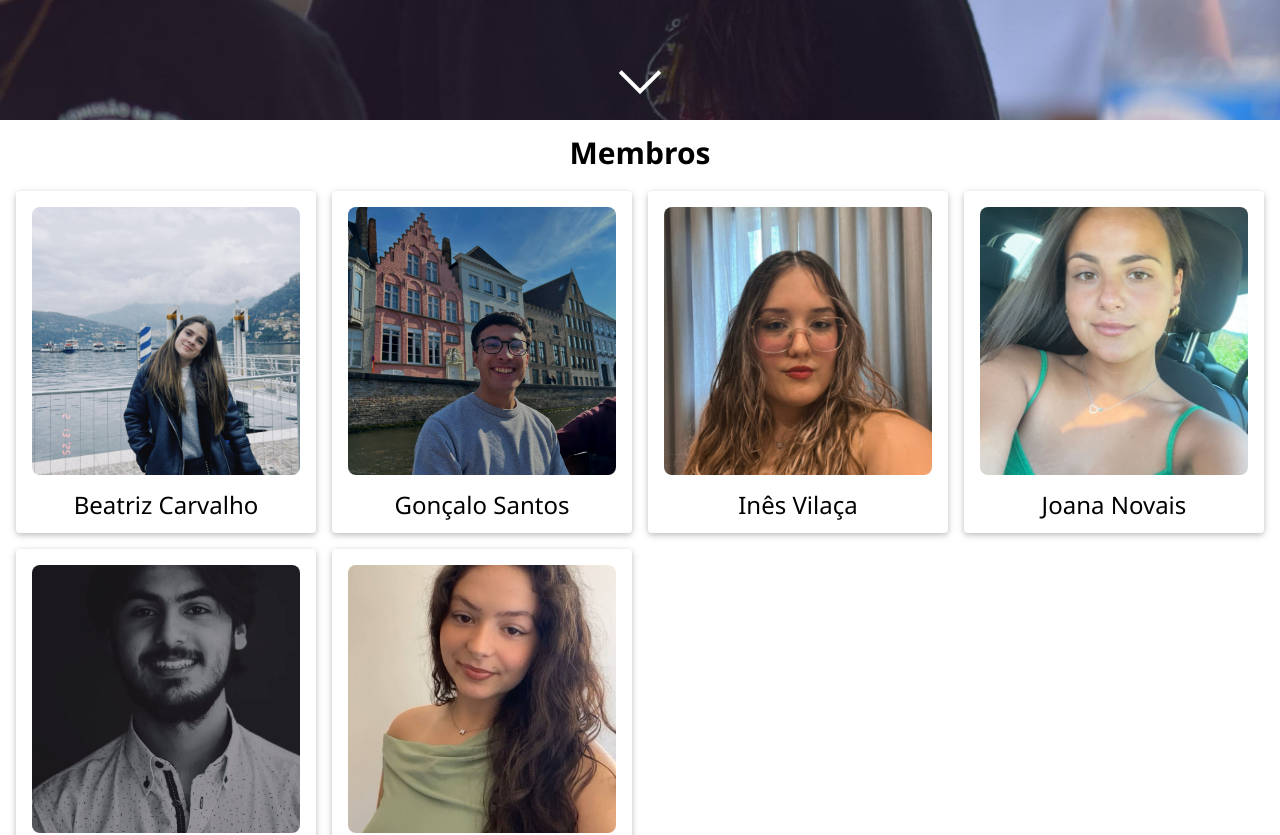
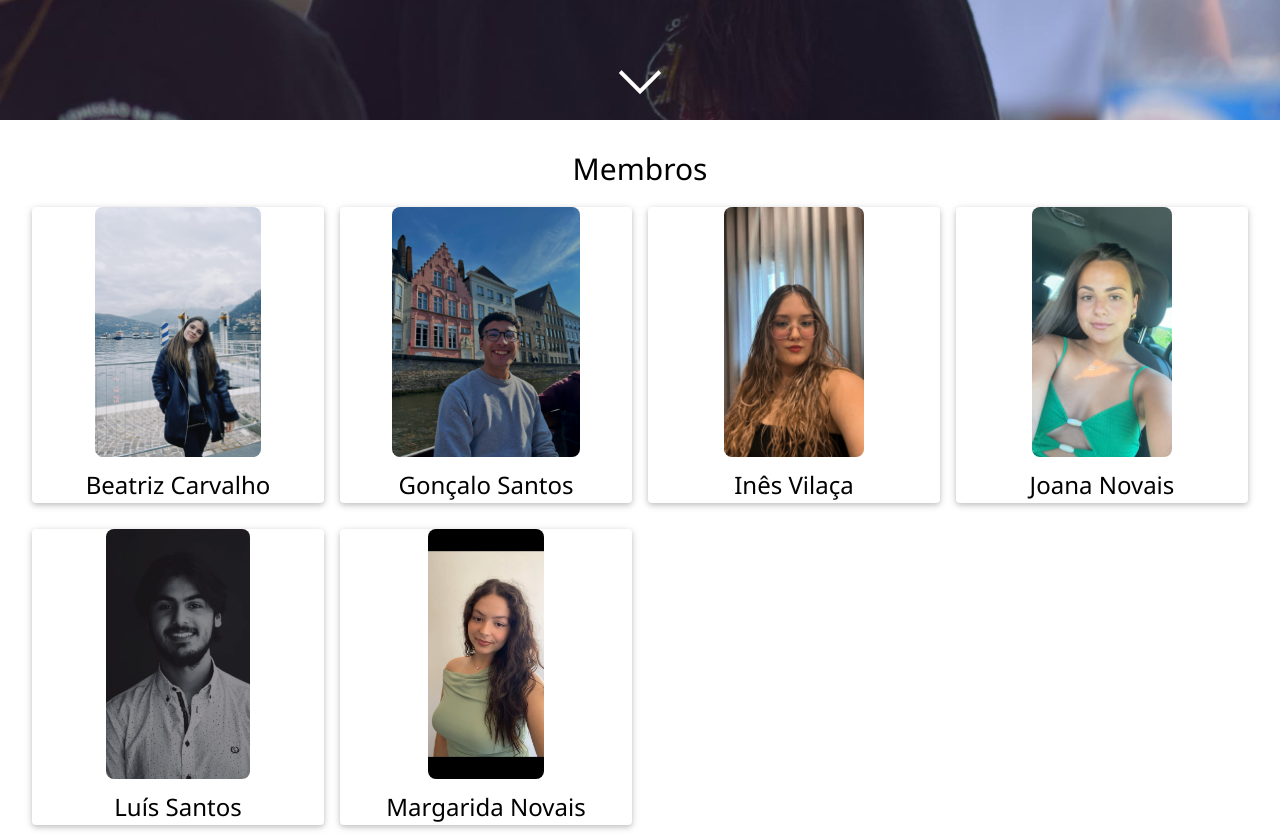
Before and after one commit to Dead4ever07/bar-app, a React (Create React App) app: page / in a window 1280 px wide. Shown: the part 680-1515 px from the top of the page. Built offline with nearby package versions, Linux system fonts and the light colour scheme; no server answers.

Commit message:
the grid looks shitty

```diff
--- a/src/components/Home/TeamGrid.js
+++ b/src/components/Home/TeamGrid.js
@@ -20,30 +20,25 @@ import members from "./Members";
 
 export function TeamGrid() {
   return (
-    <div className="team-section w3-margin-top-custom">
-      {/* Section Title */}
+    <section className="w3-container w3-margin-top">
       <h2 className="w3-center w3-margin-bottom">Membros</h2>
 
-      {/* Grid */}
-      <div className="equal-height-row w3-row-padding w3-center">
+      <div className="w3-row-padding">
         {members.map((member, index) => (
-          <div key={index} className="equal-height-col w3-col l3 m4 s6 w3-margin-bottom">
-            <div className="w3-card w3-round w3-white team-card">
-              <div className="w3-container">
-                <div className="team-image-container">
+          <div key={index} className="w3-col l3 m4 s6 w3-margin-bottom">
+            <div className="w3-card w3-round w3-white w3-center">
               <img
                 src={member.photo}
                 alt={member.name}
-                    className="team-image"
+                className="w3-image"
+                style={{ borderRadius: "8px", height: "250px", objectFit: "cover" }}
               />
-                </div>
               <h3>{member.name}</h3>
               {member.role && <p className="w3-opacity">{member.role}</p>}
             </div>
           </div>
-          </div>
         ))}
       </div>
-    </div>
+    </section>
   );
 }
```
Lines whose indentation alone changed are shown as unchanged.
